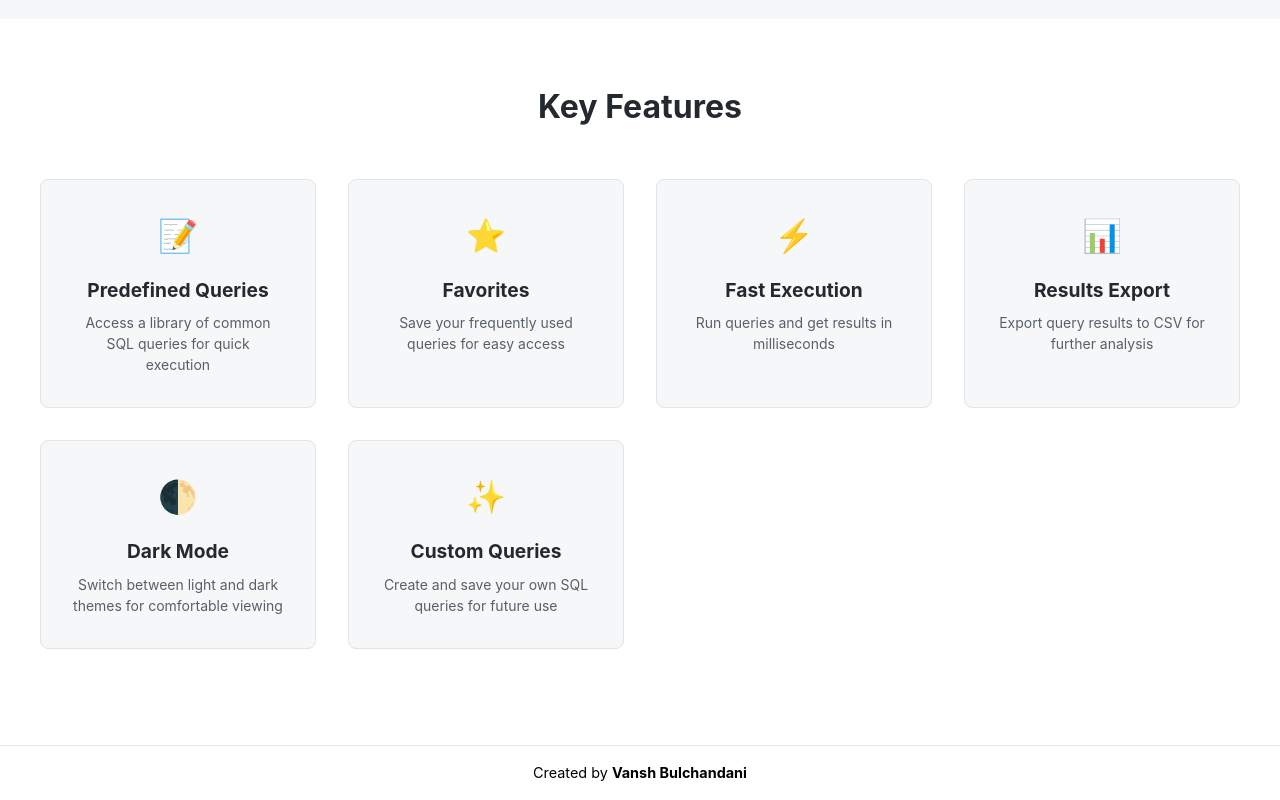
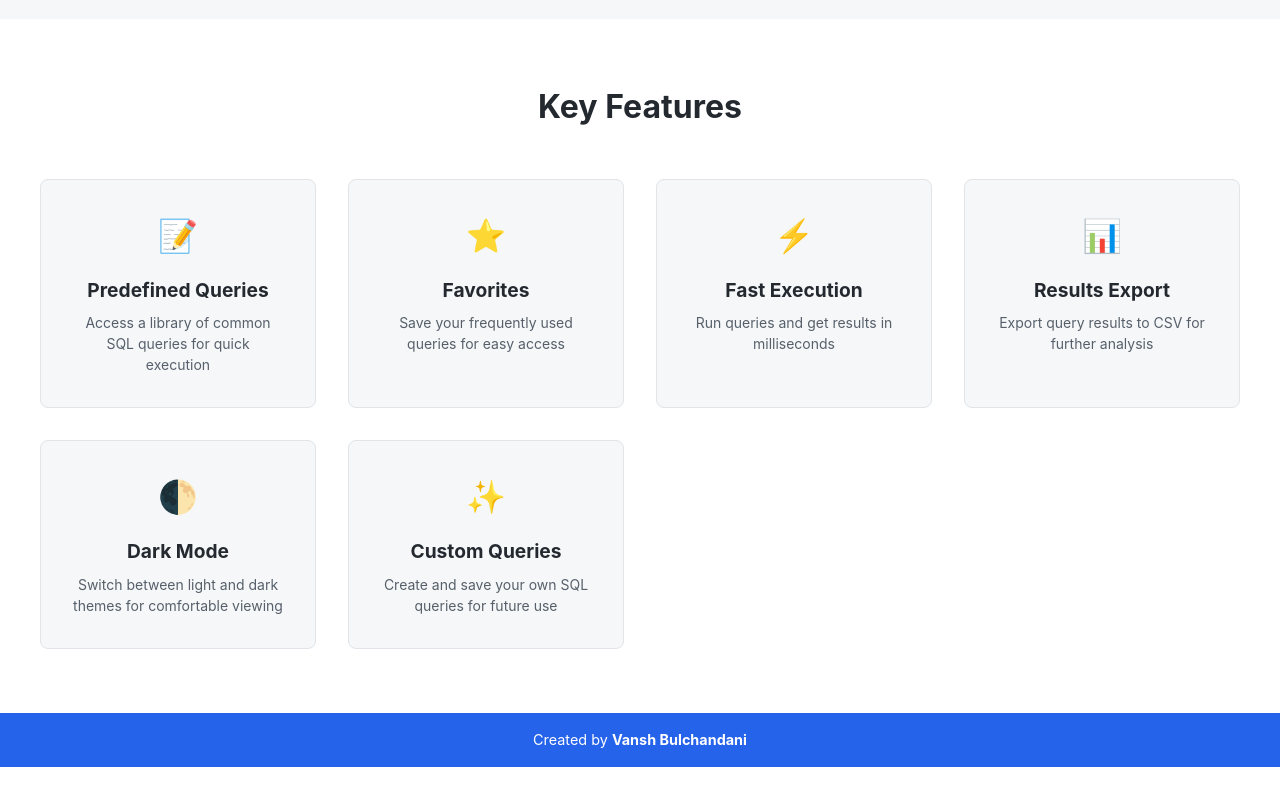
Before and after one commit to vanshbulchandani/Atlan-Frontend-Task, a React (Vite) app: page / in a window 1280 px wide. Shown: the part 393-1193 px from the top of the page. After the commit the page ends 1160 px from the top, so only its background shows below. Built offline with nearby package versions, Linux system fonts and the light colour scheme.

Commit message:
final changes

```diff
--- a/src/App.css
+++ b/src/App.css
@@ -254,4 +254,11 @@
 .app {
   min-height: 100vh;
   position: relative;
+  margin: 0;
+  padding: 0;
 }
+
+body {
+  margin: 0;
+  padding: 0;
+}
--- a/src/components/Footer.jsx
+++ b/src/components/Footer.jsx
@@ -4,17 +4,17 @@
   const [showFooter, setShowFooter] = useState(false);
 
   const footerStyle = {
-    backgroundColor: "var(--background-color)",
-    color: "var(--text-color)",
+    backgroundColor: "#2563eb", // Rich blue background
+    color: "#ffffff", // White text
     padding: "1rem",
     textAlign: "center",
     width: "100%",
-    borderTop: "1px solid var(--border-color)",
     fontSize: "0.9rem",
     opacity: showFooter ? "1" : "0",
+    transition: "all 0.3s ease",
     transition: "opacity 0.3s ease",
     position: "static", // Changed from fixed to static
-    marginTop: "2rem", // Add some space above footer
+    // marginTop: "2rem", // Add some space above footer
   };
 
   const linkStyle = {
```
